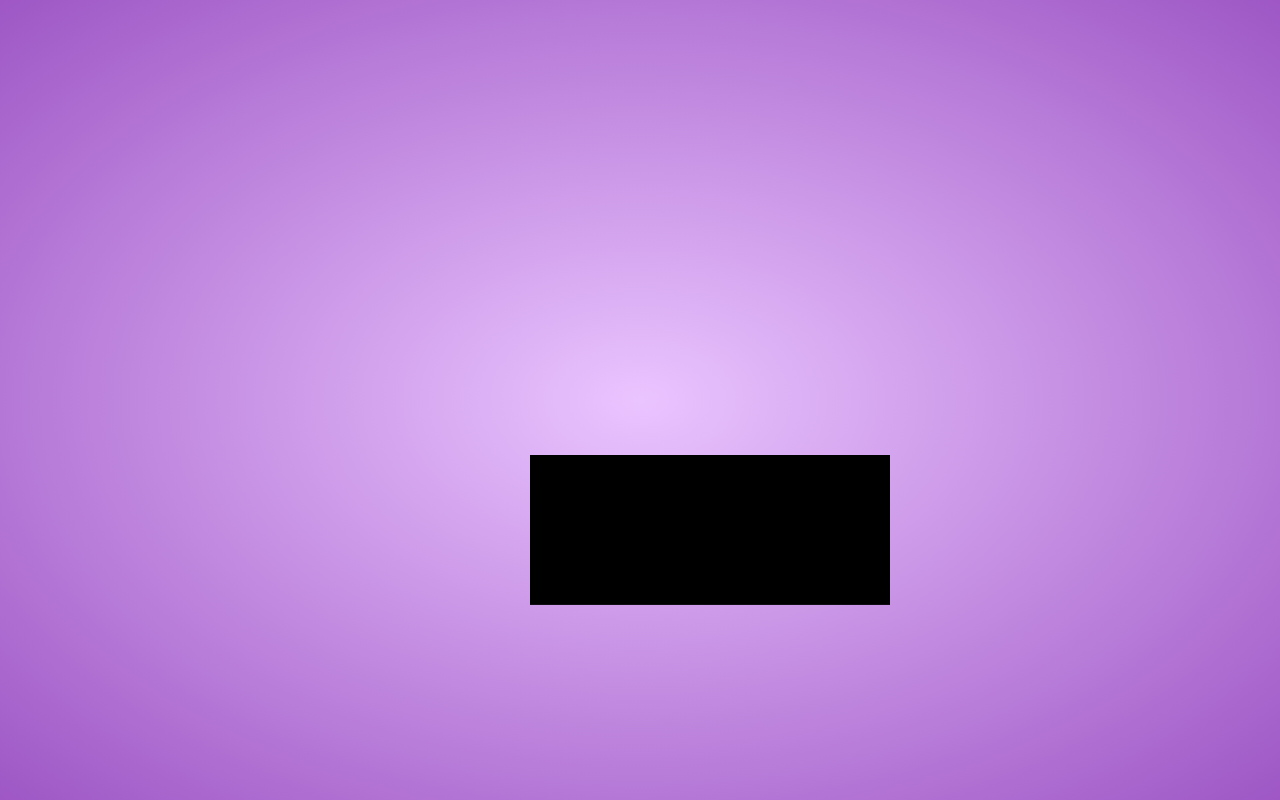
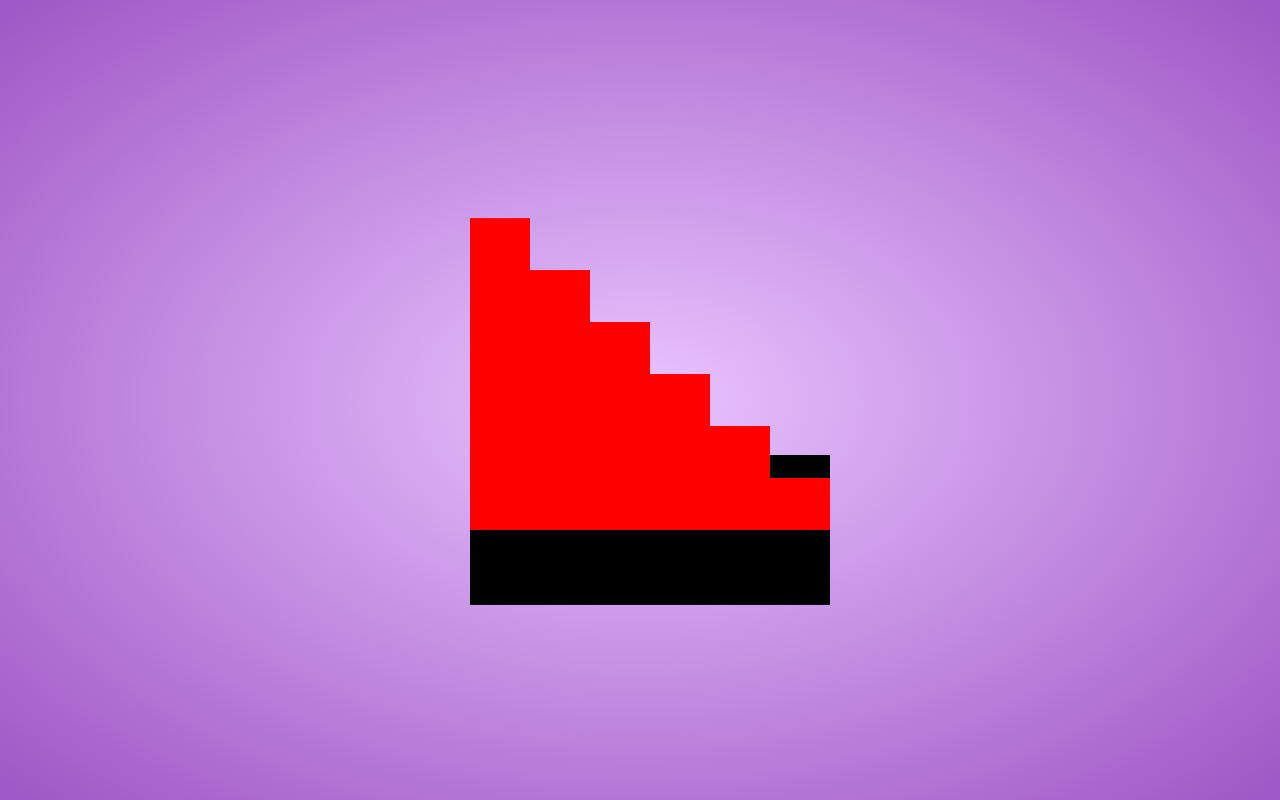
Before and after one commit to CJR85/3d-animated-stairs, a plain HTML site: page index.html in a window 1280 px wide. Drawn offline with Linux system fonts and the light colour scheme.

Commit message:
Style stairs and step classes

```diff
--- a/style.css
+++ b/style.css
@@ -33,9 +33,19 @@ body {
 .stairs .base {
   position: absolute;
   top: 0;
-  left: 0;
+  left: 60px;
   width: 360px;
   height: 300px;
   background: #000;
   transform: rotateX(90deg) translateZ(-150px);
 }
+
+.stairs .step {
+  position: absolute;
+  left: calc(60px * var(--j));
+  bottom: 0;
+  width: 60px;
+  height: calc(60px * var(--j));
+  background: #f00;
+  transform-style: preserve-3d;
+}
```
